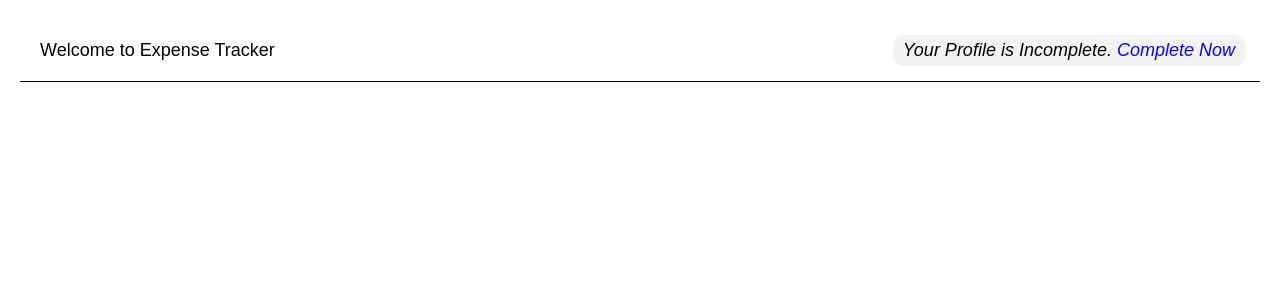
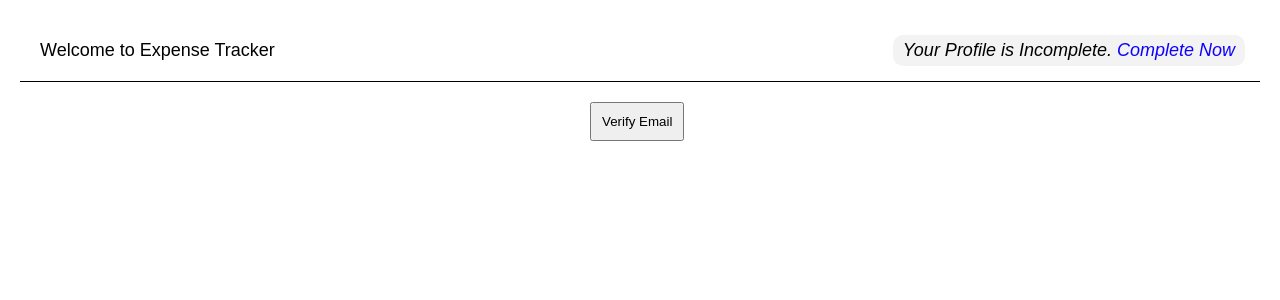
Before and after one commit to dneog/Expense-Tracker-react-project, a React (Create React App) app: page /home in a window 1280 px wide. Shown: the top 300 px of the page. Built offline with nearby package versions, Linux system fonts and the light colour scheme.

Commit message:
verify email

```diff
--- a/src/App.css
+++ b/src/App.css
@@ -89,3 +89,11 @@
     margin-bottom: 15px;
     padding-bottom: 5px;
 }
+.verify{
+    padding: 10px;
+
+}
+.but3{
+    width: 100px;
+    margin: auto;
+}
--- a/src/Pages/Home.js
+++ b/src/Pages/Home.js
@@ -1,11 +1,17 @@
 import React from 'react'
 import { Link } from 'react-router-dom'
+import VerifyEmail from '../VerifyEmail'
 const Home = () => {
   return (
+    <>
     <div className='wel'>
     <p className='pera'>Welcome to Expense Tracker</p>
     <p className='para2'>Your Profile is Incomplete. <Link to={'/profile'}><span>Complete Now</span></Link> </p>
     </div>
+    <div>
+      <VerifyEmail />
+    </div>
+    </>
   )
 }
 
--- /dev/null
+++ b/src/VerifyEmail.js
@@ -0,0 +1,35 @@
+import AuthContext from './Store/AuthContext';
+import React from 'react'
+import { useContext } from 'react';
+const VerifyEmail = () => {
+    const authCtx=useContext(AuthContext);
+    const handleVerification=()=> {
+
+        fetch('https://identitytoolkit.googleapis.com/v1/accounts:sendOobCode?key=AIzaSyAcs8nLn2SZVKhB4JcRURQvIPdouSEVqgE', {
+            method: 'POST',
+            headers: {
+                'Content-Type': 'application/json'
+            },
+            body: JSON.stringify({
+                idToken: authCtx.token,
+                requestType: 'VERIFY_EMAIL'
+            })
+        }).then((response)=> {
+            if(response.ok){
+                console.log('Success');
+            }else{
+                throw new Error('Error')
+            }
+        }).catch(err=> {
+            console.log(err);
+        })
+    }
+
+  return (
+    <div className='but3'>
+        <button className='verify' onClick={handleVerification}>Verify Email</button>
+    </div>
+  )
+}
+
+export default VerifyEmail
```
